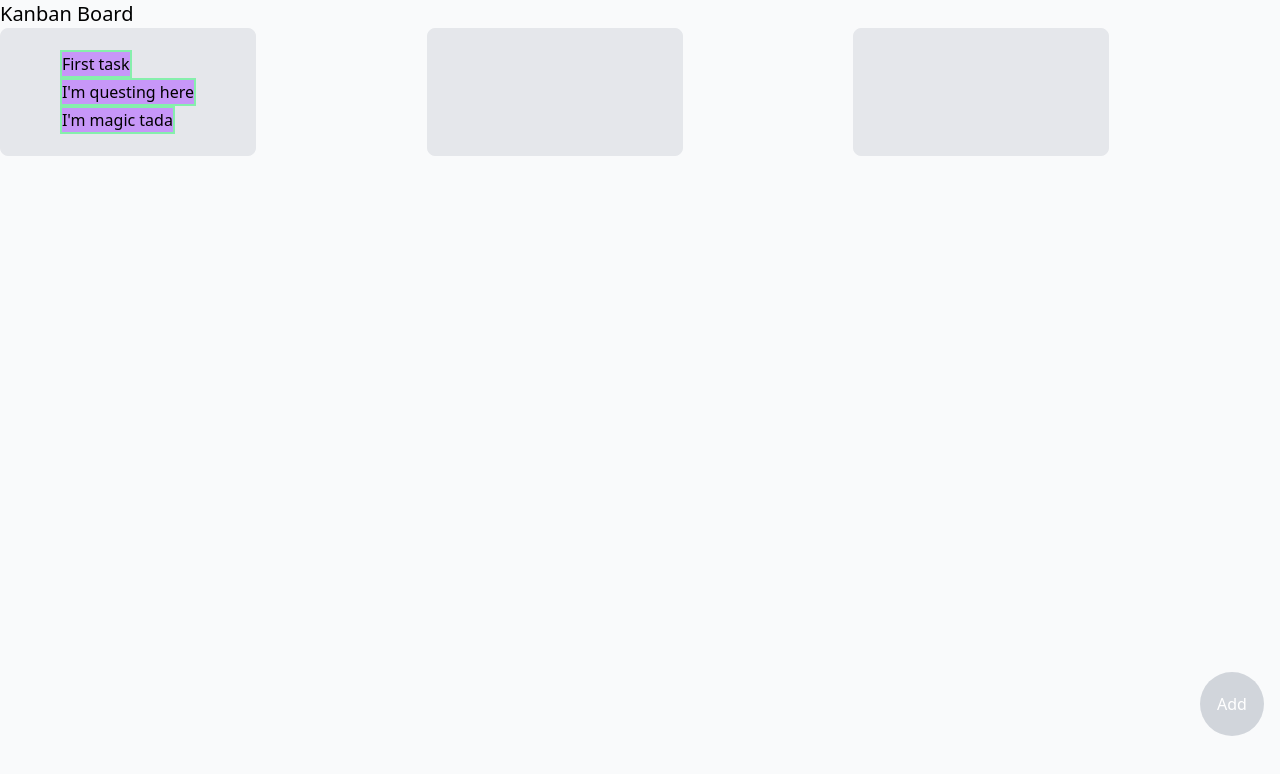
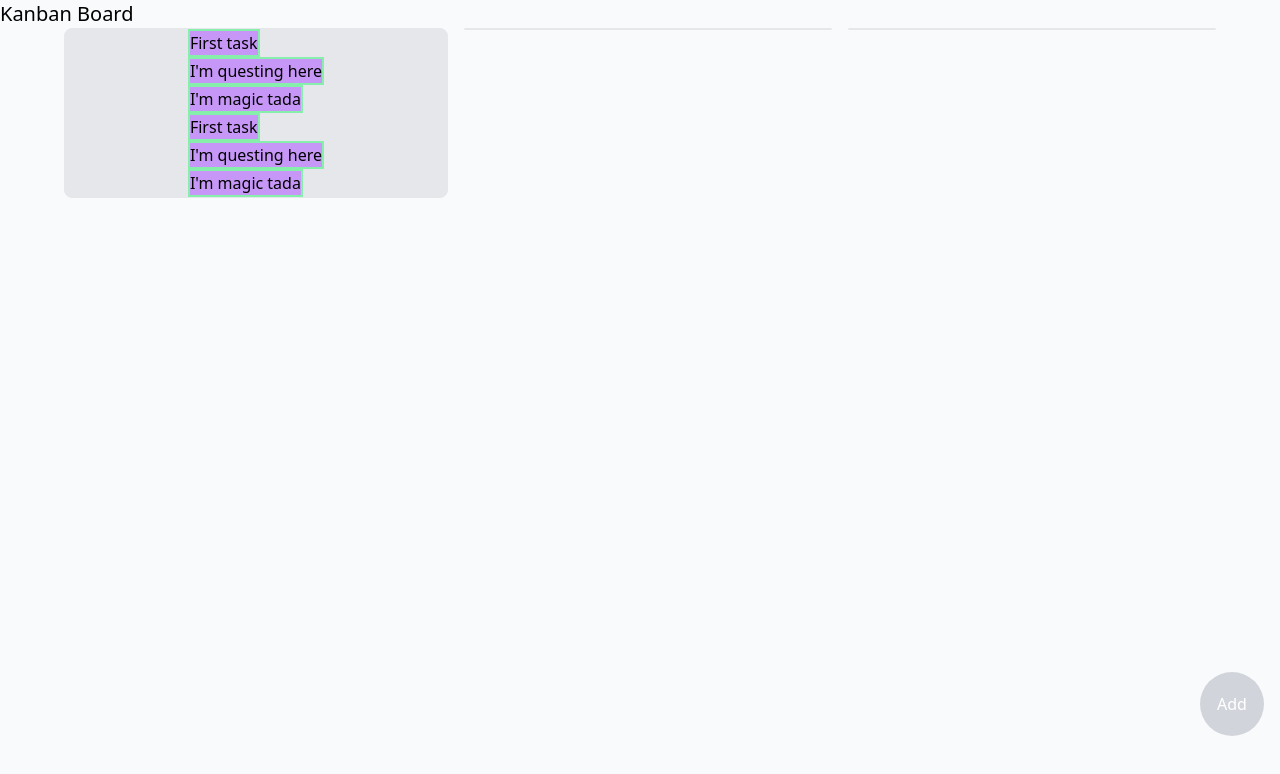
Before and after one commit to vlaier/Kanban-Boards, a Next.js app: page / in a window 1280 px wide. Shown: the top 774 px of the page. Built offline with nearby package versions, Linux system fonts and the light colour scheme.

Commit message:
refactor: moved Draggableitem to a separate file

```diff
--- /dev/null
+++ b/src/components/board/dnd/Draggable.tsx
@@ -0,0 +1,23 @@
+import { useDraggable } from '@dnd-kit/core';
+
+export const DraggableItem: React.FC<{
+  id: string;
+  children: React.ReactNode;
+}> = ({ id, children }) => {
+  const { isDragging, setNodeRef, listeners, transform } = useDraggable({ id });
+  const style = transform
+    ? {
+        transform: `translate3d(${transform.x}px, ${transform.y}px, 0)`,
+      }
+    : undefined;
+  return (
+    <div
+      ref={setNodeRef}
+      style={style}
+      {...listeners}
+      className="border-green-300 border-2 w-fit flex items-center justify-center bg-purple-400/80"
+    >
+      {children}
+    </div>
+  );
+};
--- a/src/components/board/dnd/Droppable.tsx
+++ b/src/components/board/dnd/Droppable.tsx
@@ -17,7 +17,7 @@ export const Droppable: React.FC<{
         isOver
           ? 'border-2 bg-gray-300 border-gray-600/80'
           : 'border border-gray-200'
-      } h-32 w-64 bg-gray-200 rounded-lg flex items-center justify-center`}
+      }   bg-gray-200 rounded-lg flex items-center justify-center h-fit`}
     >
       {children}
     </div>
--- a/src/components/board/grid/Board.mocks.ts
+++ b/src/components/board/grid/Board.mocks.ts
@@ -20,6 +20,21 @@ const base: ITaskCard[] = [
     title: "I'm magic tada",
     category: 'toDo',
   },
+  {
+    id: '3',
+    title: 'First task',
+    category: 'toDo',
+  },
+  {
+    id: '4',
+    title: "I'm questing here",
+    category: 'toDo',
+  },
+  {
+    id: '5',
+    title: "I'm magic tada",
+    category: 'toDo',
+  },
 ];
 export const mockBasicBoardProps = {
   base,
--- a/src/components/board/grid/Board.tsx
+++ b/src/components/board/grid/Board.tsx
@@ -1,29 +1,9 @@
-import { DndContext, useDraggable } from '@dnd-kit/core';
+import { DndContext } from '@dnd-kit/core';
 import { Reducer, useReducer, useState } from 'react';
+import { DraggableItem } from '../dnd/Draggable';
 import { Droppable } from '../dnd/Droppable';
 import { ITaskCard, mockBasicBoardProps } from './Board.mocks';
 
-const DraggableItem: React.FC<{ id: string; children: React.ReactNode }> = ({
-  id,
-  children,
-}) => {
-  const { isDragging, setNodeRef, listeners, transform } = useDraggable({ id });
-  const style = transform
-    ? {
-        transform: `translate3d(${transform.x}px, ${transform.y}px, 0)`,
-      }
-    : undefined;
-  return (
-    <div
-      ref={setNodeRef}
-      style={style}
-      {...listeners}
-      className="border-green-300 border-2 w-fit flex items-center justify-center bg-purple-400/80"
-    >
-      {children}
-    </div>
-  );
-};
 const tasksReducer = (tasks: ITaskCard[], action: TaskAction): ITaskCard[] => {
   switch (action.type) {
     case 'change_category': {
@@ -75,7 +55,7 @@ const Board: React.FC<ITaskCard[]> = (props) => {
         console.log(active);
       }}
     >
-      <div className="grid grid-cols-3 ">
+      <div className="grid grid-cols-1 md:grid-cols-3 space-x-4 px-16">
         <Droppable id="toDos" data={{ category: 'toDo' }}>
           <TaskElements category={'toDo'} />
         </Droppable>
```
